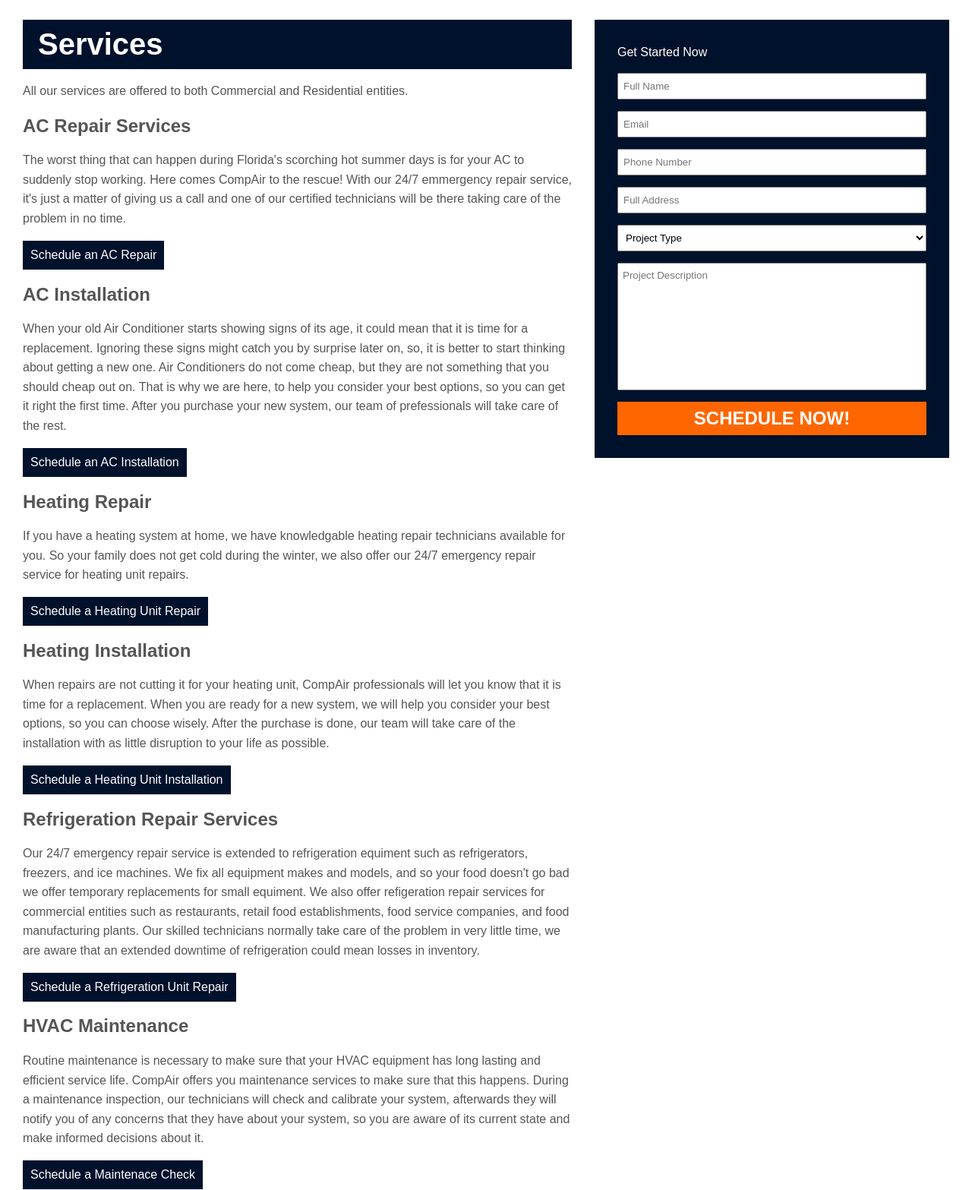
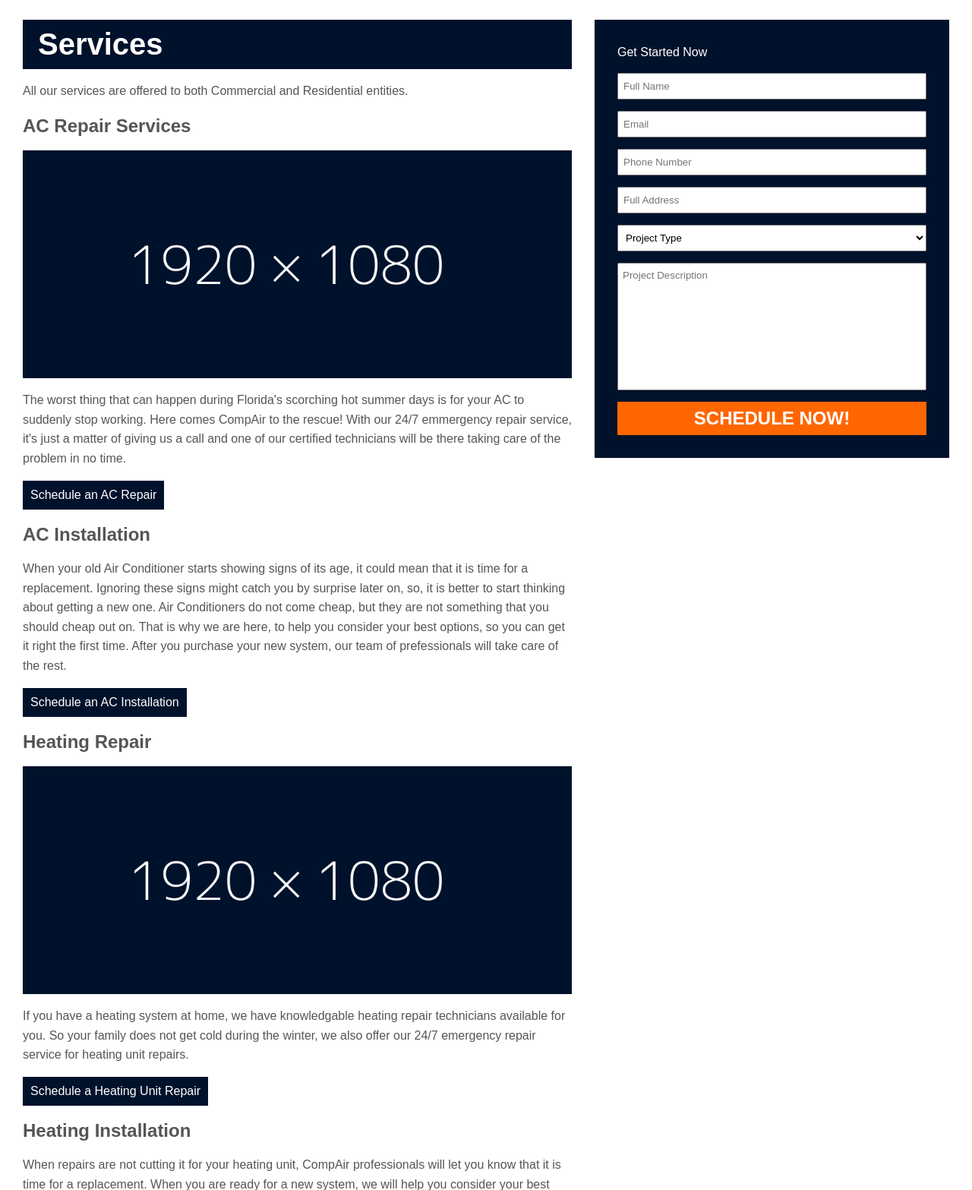
Before and after one commit to reinielfc/mdc-compair-php, a PHP site: page /services.html in a window 1280 px wide. Shown: the part 150-1717 px from the top of the page at 76% size. Run offline with PHP 8.4, Linux system fonts and the light colour scheme; some libraries are stand-ins or nearby versions.

Commit message:
add dummy image

```diff
--- a/careers.html
+++ b/careers.html
@@ -2,9 +2,10 @@
 <html lang=en>
 <head>
     <title>Careers | CompAir</title>
-    <link rel="icon" href="img/favicon.svg">
+    <link rel="icon" href="img/favicon.png">
     <link rel="stylesheet" type="text/css" href="css/main.css">
     <meta charset="UTF-8">
+    <meta name="viewport" content="width=device-width, initial-scale=1.0">
     <script src="https://ajax.aspnetcdn.com/ajax/jQuery/jquery-3.1.1.min.js"></script>
 </head>
 <body>
@@ -67,6 +68,9 @@
             <div id="main-heading">
                 <h1>Careers</h1>
             </div>
+
+            <div class="image" style=""></div>
+
             <p>To ensure customer satisfaction in our delivery of quality results, we need
             a team of skilled and dedicated professionals. If you are interested in a career
             with CompAir, please review our available positions:</p>
--- a/contact.html
+++ b/contact.html
@@ -2,9 +2,10 @@
 <html lang=en>
 <head>
     <title>Contact | CompAir</title>
-    <link rel="icon" href="img/favicon.svg">
+    <link rel="icon" href="img/favicon.png">
     <link rel="stylesheet" type="text/css" href="css/main.css">
     <meta charset="UTF-8">
+    <meta name="viewport" content="width=device-width, initial-scale=1.0">
     <script src="https://ajax.aspnetcdn.com/ajax/jQuery/jquery-3.1.1.min.js"></script>
 </head>
 <body>
@@ -175,7 +176,7 @@
                     <p>Get Started Now</p>
                     <input type="text" name="fullname" id="schedule-form-fullname" placeholder="Full Name" required>
                     <input type="email" name="email" id="schedule-form-email" placeholder="Email" required>
-                    <input type="text" name="phone" id="schedule-form-phone" placeholder="Phone Number" required>
+                    <input type="tel" name="phone" id="schedule-form-phone" placeholder="Phone Number" required>
                     <input type="text" name="address" id="schedule-form-address" placeholder="Full Address" required>
                     <select name="project_type" id="schedule-form-project-type" required>
                         <option value="">Project Type</option>
--- a/css/main-form.css
+++ b/css/main-form.css
@@ -45,7 +45,7 @@
 }
 
 #main form input[type="text"]:focus,
-#main form input[type="text"]:focus {
+#main form input[type="tel"]:focus {
     color: #f60;
     outline: none;
 }
--- a/css/main.css
+++ b/css/main.css
@@ -5,6 +5,11 @@
     color: #f60;
     color: #dd0;
     color: #2be;
+}
+
+@viewport {
+  width: device-width ;
+  zoom: 1.0 ;
 }
 
 * {
@@ -56,6 +61,17 @@
 .table td {
     background-color: #f4f4f4;
     padding: 5px;
+}
+
+.image {
+    background: url('../img/dummy.png');
+    background-position: center;
+    background-repeat: no-repeat;
+    background-size: cover;
+    margin: 16px 0px;
+    width: 100%;
+    min-height: 300px;
+    text-align: center;
 }
 
 #main-header {
@@ -221,7 +237,7 @@
     color: #f60;
 }
 
-@media (max-width: 1300px) {
+@media all and (max-width: 1300px) {
 
     #main {
         width: 60%;
@@ -241,7 +257,7 @@
 
 }
 
-@media (max-width: 950px) {
+@media all and (max-width: 950px) {
     #main {
         width: 100%;
         float: none;
--- a/index.html
+++ b/index.html
@@ -2,9 +2,10 @@
 <html lang=en>
 <head>
     <title>Home | CompAir</title>
-    <link rel="icon" href="img/favicon.svg">
+    <link rel="icon" href="img/favicon.png">
     <link rel="stylesheet" type="text/css" href="css/main.css">
     <meta charset="UTF-8">
+    <meta name="viewport" content="width=device-width, initial-scale=1.0">
     <script src="https://ajax.aspnetcdn.com/ajax/jQuery/jquery-3.1.1.min.js"></script>
 </head>
 <body>
@@ -94,7 +95,7 @@
                     <p>Get Started Now</p>
                     <input type="text" name="fullname" id="schedule-form-fullname" placeholder="Full Name" required>
                     <input type="email" name="email" id="schedule-form-email" placeholder="Email" required>
-                    <input type="text" name="phone" id="schedule-form-phone" placeholder="Phone Number" required>
+                    <input type="tel" name="phone" id="schedule-form-phone" placeholder="Phone Number" required>
                     <input type="text" name="address" id="schedule-form-address" placeholder="Full Address" required>
                     <select name="project_type" id="schedule-form-project-type" required>
                         <option value="">Project Type</option>
--- a/services.html
+++ b/services.html
@@ -2,9 +2,10 @@
 <html lang=en>
 <head>
     <title>Services | CompAir</title>
-    <link rel="icon" href="img/favicon.svg">
+    <link rel="icon" href="img/favicon.png">
     <link rel="stylesheet" type="text/css" href="css/main.css">
     <meta charset="UTF-8">
+    <meta name="viewport" content="width=device-width, initial-scale=1.0">
     <script src="https://ajax.aspnetcdn.com/ajax/jQuery/jquery-3.1.1.min.js"></script>
 </head>
 <body>
@@ -70,7 +71,11 @@
 
             <p>All our services are offered to both Commercial and Residential entities.</p>
 
+
             <h2 id="ac-repair-services">AC Repair Services</h2>
+
+            <div class="image" style=""></div>
+
             <p>The worst thing that can happen during Florida's scorching hot summer days is for your AC to suddenly stop working.
             Here comes CompAir to the rescue! With our 24/7 emmergency repair service, it's just a matter of giving us a call and
             one of our certified technicians will be there taking care of the problem in no time.</p>
@@ -84,7 +89,11 @@
             of prefessionals will take care of the rest.</p>
             <button onclick="setProjectType('AC Installation')">Schedule an AC Installation</button>
 
+
             <h2 id="heating-repair">Heating Repair</h2>
+
+            <div class="image" style=""></div>
+
             <p>If you have a heating system at home, we have knowledgable heating repair technicians available for you. So your family
             does not get cold during the winter, we also offer our 24/7 emergency repair service for heating unit repairs.</p>
             <button onclick="setProjectType('Heating Unit Repair')">Schedule a Heating Unit Repair</button>
@@ -96,6 +105,9 @@
             <button onclick="setProjectType('Heating Unit Installation')">Schedule a Heating Unit Installation</button>
 
             <h2 id="refrigeration-repair-services">Refrigeration Repair Services</h2>
+
+            <div class="image" style=""></div>
+
             <p>Our 24/7 emergency repair service is extended to refrigeration equiment such as refrigerators, freezers, and ice machines.
             We fix all equipment makes and models, and so your food doesn't go bad we offer temporary replacements for small equiment.
             We also offer refigeration repair services for commercial entities such as restaurants, retail food establishments, food
@@ -104,6 +116,9 @@
             <button onclick="setProjectType('Refrigeration Unit Repair')">Schedule a Refrigeration Unit Repair</button>
 
             <h2 id="hvac-maintenance">HVAC Maintenance</h2>
+
+            <div class="image" style=""></div>
+
             <p>Routine maintenance is necessary to make sure that your HVAC equipment has long lasting and efficient service life.
             CompAir offers you maintenance services to make sure that this happens. During a maintenance inspection, our technicians
             will check and calibrate your system, afterwards they will notify you of any concerns that they have about your system,
@@ -120,7 +135,7 @@
                     <p>Get Started Now</p>
                     <input type="text" name="fullname" id="schedule-form-fullname" placeholder="Full Name" required>
                     <input type="email" name="email" id="schedule-form-email" placeholder="Email" required>
-                    <input type="text" name="phone" id="schedule-form-phone" placeholder="Phone Number" required>
+                    <input type="tel" name="phone" id="schedule-form-phone" placeholder="Phone Number" required>
                     <input type="text" name="address" id="schedule-form-address" placeholder="Full Address" required>
                     <select name="project_type" id="schedule-form-project-type" required>
                         <option value="">Project Type</option>
```
Also changed, not shown: about-us.html (+5 -2 lines), img/dummy.png (added).
